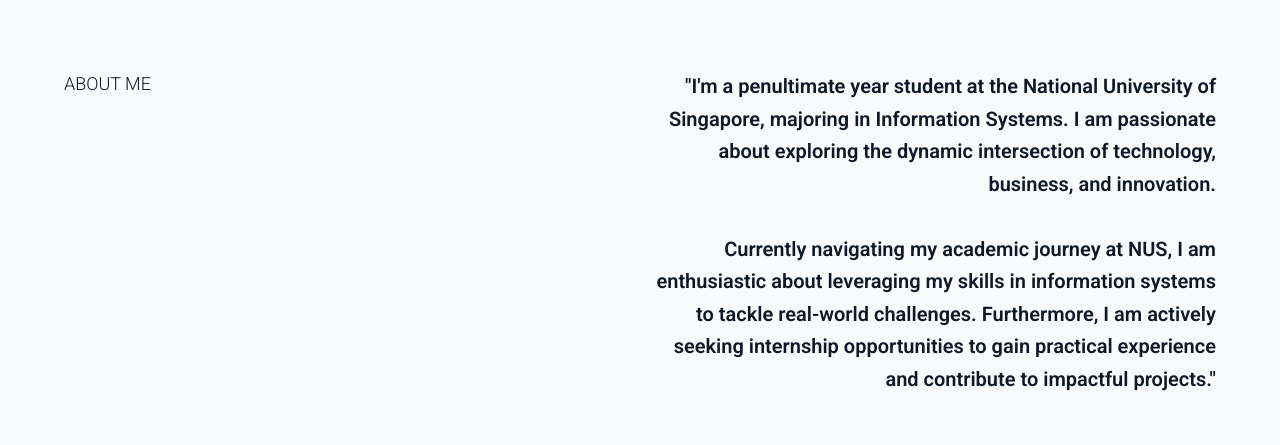
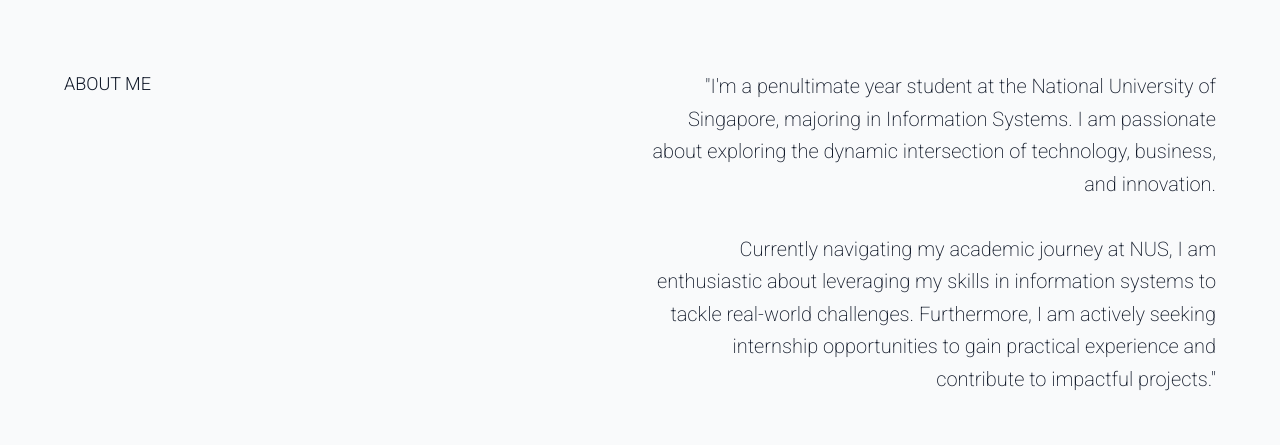
Before and after one commit to timothyhfusanto/my-portfolio, a React (Vite) app in the folder my-portfolio/: page / in a window 1280 px wide. Shown: the part 986-1431 px from the top of the page. Built offline with nearby package versions, Linux system fonts and the light colour scheme; no server answers.

Commit message:
fix: hero glow

```diff
--- a/my-portfolio/src/components/About.jsx
+++ b/my-portfolio/src/components/About.jsx
@@ -31,7 +31,7 @@ export default function About() {
 					<div
 						className='text-right'
 					>
-						<p className="text-xl font-semibold leading-relaxed">
+						<p className="text-xl font-extralight leading-relaxed">
 							"I'm a penultimate year student at the National University of Singapore, majoring in Information Systems. I am passionate about exploring the dynamic intersection of technology, business, and innovation.
 							<br /><br />
 							Currently navigating my academic journey at NUS, I am enthusiastic about leveraging my skills in information systems to tackle real-world challenges. Furthermore, I am actively seeking internship opportunities to gain practical experience and contribute to impactful projects."
--- a/my-portfolio/src/components/Education.jsx
+++ b/my-portfolio/src/components/Education.jsx
@@ -34,7 +34,7 @@ export default function Education() {
 						whileInView={{ opacity: 1, y: 0 }}
 						transition={{ delay: 0.4, duration: 0.6 }}
 						viewport={{ once: true }}
-						className='text-left p-4'
+						className='text-left p-4 mb-4'
 					>
 						<h2 className="text-lg font-light mb-6">EDUCATION</h2>
 						<div className='uppercase text-5xl lg:text-8xl'>
--- a/my-portfolio/src/components/Hero.jsx
+++ b/my-portfolio/src/components/Hero.jsx
@@ -53,12 +53,10 @@ export default function Hero() {
 						<img
 							src={profileImg}
 							alt="Timothy"
-							className="lg:h-screen object-cover rounded-3xl shadow-[0px_0px_20px] shadow-blue-500"
+							className="lg:h-screen h-[70vh] object-cover rounded-xl"
 						/>
-
 					</motion.div>
 				</div>
-
 			</div>
 		</section>
 	);
```
Also changed, not shown: 1 other file (tests, documents, lock files or other folders).
